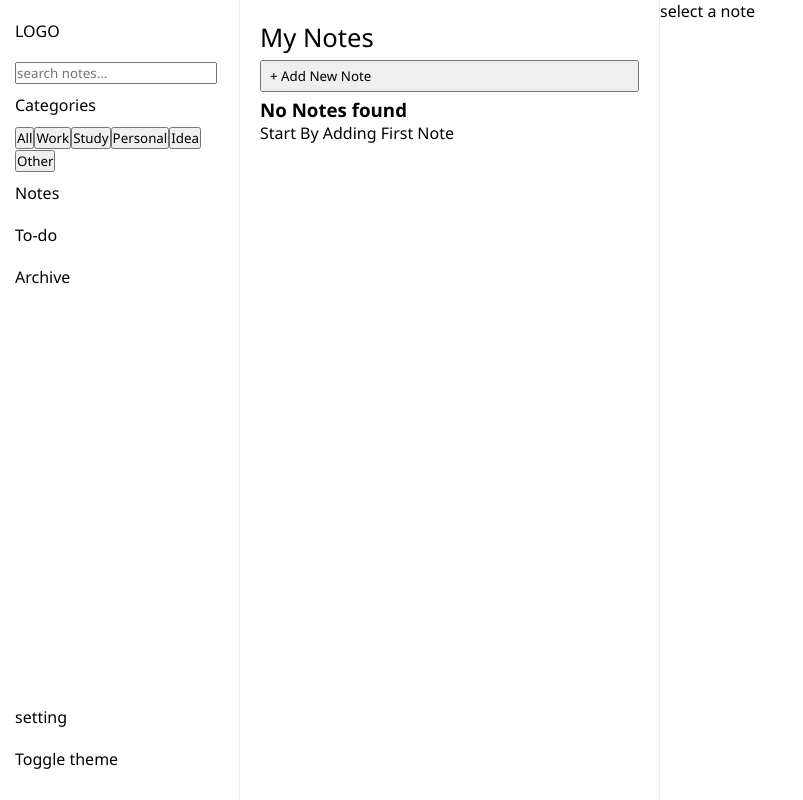
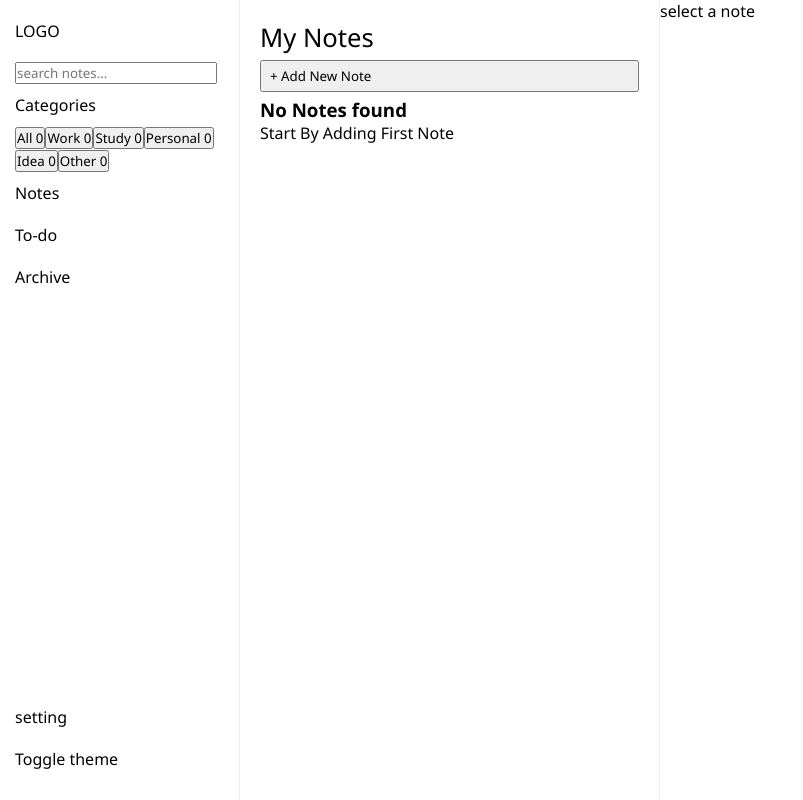
Before and after one commit to Ayush-fs-bit/react-notes-app, a React (Create React App) app: page / in a window 1280 px wide. Shown: the whole page, without its empty margins (0-803 px from the left). Built offline with nearby package versions, Linux system fonts and the light colour scheme.

Commit message:
feat: add dynamic category counts and total notes in sidebar

```diff
--- a/src/App.js
+++ b/src/App.js
@@ -4,7 +4,7 @@ import Homepage from './Homepage';
 import Preview from './Preview';
 import Archivepage from './Archivepage';
 import Noteform from './Noteform';
-import { BrowserRouter as Router, Routes, Route } from 'react-router-dom';
+import { Routes, Route, useLocation} from 'react-router-dom';
 import { useEffect, useState } from 'react';
 
 
@@ -23,6 +23,8 @@ function App() {
   const [isAdding, setIsAdding] = useState(false);
   const [isEditing, setIsEditing]=useState(false);
   const [activeCategory,setActiveCategory]=useState('all');
+  const location=useLocation();
+
 
 
   useEffect(()=>{
@@ -39,6 +41,26 @@ function App() {
 
   const homeNotes=filteredNotes.filter((n)=>!n.isArchived)
   const archivedNotes=filteredNotes.filter((n)=>n.isArchived)
+
+  const homeNotesCategoryCount=homeNotes.reduce((acc,note)=>{
+    const cat=note.category||'other';
+    acc[cat]=(acc[cat]||0)+1;
+    return acc;
+  },{})
+
+  const archiveNotesCategoryCount=archivedNotes.reduce((acc,note)=>{
+    const cat=note.category||'other';
+    acc[cat]=(acc[cat]||0)+1;
+    return acc;
+  },{})
+
+  const countsToShow=location.pathname==="/archive"?archiveNotesCategoryCount:homeNotesCategoryCount;
+
+  const totalArchiveNotes=archivedNotes.length;
+  const totalHomeNotes=homeNotes.length;
+
+  const totalCount=location.pathname==="/archive"?totalArchiveNotes:totalHomeNotes;
+
   function handleSelectNote(id) {
     let note = notes.find((n) => n.id === id);
     setSelectedNote(note);
@@ -106,9 +128,9 @@ function App() {
   }
 
 
-  return (<Router>
+  return (
     <div className="App">
-      <Sidebar onSearch={handleChangeSearch} input={searchQuery} onCategory={handleCategoryChange}/>
+      <Sidebar onSearch={handleChangeSearch} input={searchQuery} onCategory={handleCategoryChange} counts={countsToShow} total={totalCount}/>
       <div className="main">
         <div className="main-header">
           <p>My Notes</p>
@@ -127,7 +149,6 @@ function App() {
       </div>
     </div>
 
-  </Router>
   );
 }
 
--- a/src/Sidebar.js
+++ b/src/Sidebar.js
@@ -1,6 +1,6 @@
 import { Link } from "react-router-dom";
 
-const Sidebar = ({onSearch,input,onCategory}) => {
+const Sidebar = ({onSearch,input,onCategory,counts,total}) => {
 
   function handleCategory(category){
     onCategory(category);
@@ -12,12 +12,12 @@ const Sidebar = ({onSearch,input,onCategory}) => {
       <input type="text" placeholder="search notes..." onChange={onSearch} value={input} />
       <div className="sidebar-categories">
         <p>Categories</p>
-        <button onClick={()=>handleCategory('all')}>All</button>
-        <button onClick={()=>handleCategory('work')}>Work</button>
-        <button onClick={()=>handleCategory('study')}>Study</button>
-        <button onClick={()=>handleCategory('personal')}>Personal</button>
-        <button onClick={()=>handleCategory('idea')}>Idea</button>
-        <button onClick={()=>handleCategory('other')}>Other</button>
+        <button onClick={()=>handleCategory('all')}>All {total||0}</button>
+        <button onClick={()=>handleCategory('work')}>Work {counts.work||0}</button>
+        <button onClick={()=>handleCategory('study')}>Study {counts.study||0}</button>
+        <button onClick={()=>handleCategory('personal')}>Personal {counts.personal||0}</button>
+        <button onClick={()=>handleCategory('idea')}>Idea {counts.idea||0}</button>
+        <button onClick={()=>handleCategory('other')}>Other {counts.other||0}</button>
       </div>
 
       <Link className="nav-link" to="/">Notes</Link>
--- a/src/index.js
+++ b/src/index.js
@@ -2,11 +2,14 @@ import React from 'react';
 import ReactDOM from 'react-dom/client';
 import './index.css';
 import App from './App';
+import {BrowserRouter as Router} from 'react-router-dom';
 
 
 const root = ReactDOM.createRoot(document.getElementById('root'));
 root.render(
   <React.StrictMode>
+    <Router>
     <App />
+    </Router>
   </React.StrictMode>
 );
```
